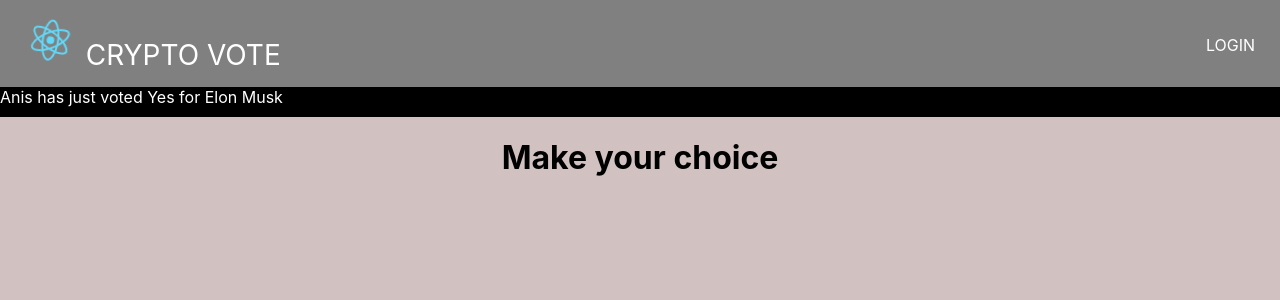
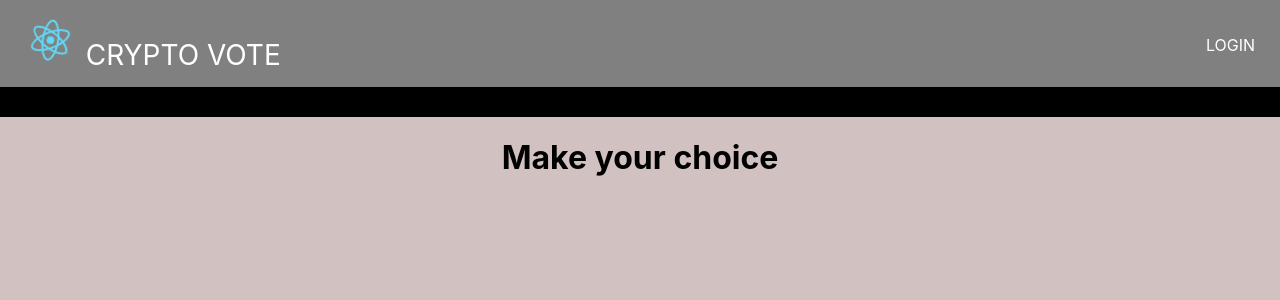
Before and after one commit to juniorji/ReactVote, a React (Create React App) app: page / in a window 1280 px wide. Shown: the top 300 px of the page. Built offline with nearby package versions, Linux system fonts and the light colour scheme.

Commit message:
[Feat] Comment Text Slide

```diff
--- a/src/composantes/Header.js
+++ b/src/composantes/Header.js
@@ -54,7 +54,9 @@ export default function Header(props) {
                 </div>
                 <br/>
                 <div id="topline">
-                    <div id="slide">Anis has just voted Yes for Elon Musk</div>
+                    <div id="slide">
+                        {/*Anis has just voted Yes for Elon Musk*/}
+                    </div>
                 </div>
             </div>
         </nav>
```
